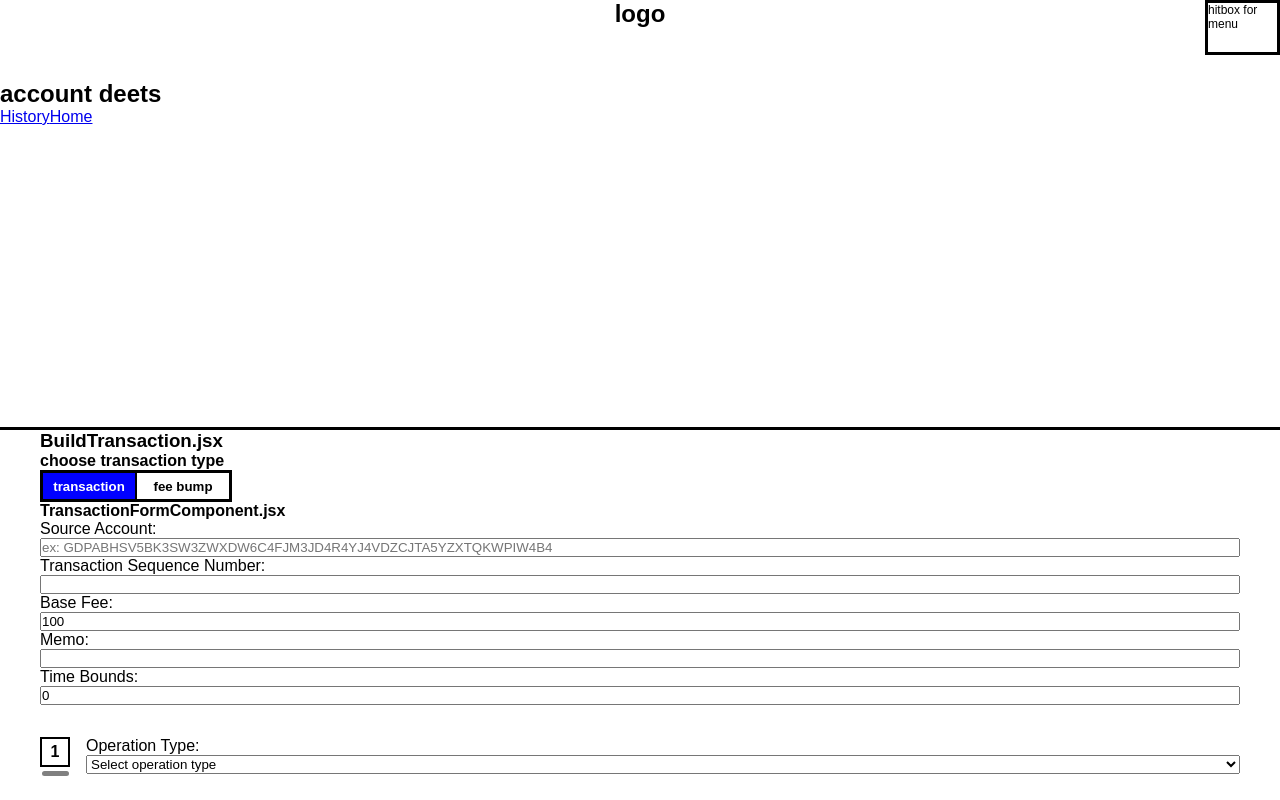
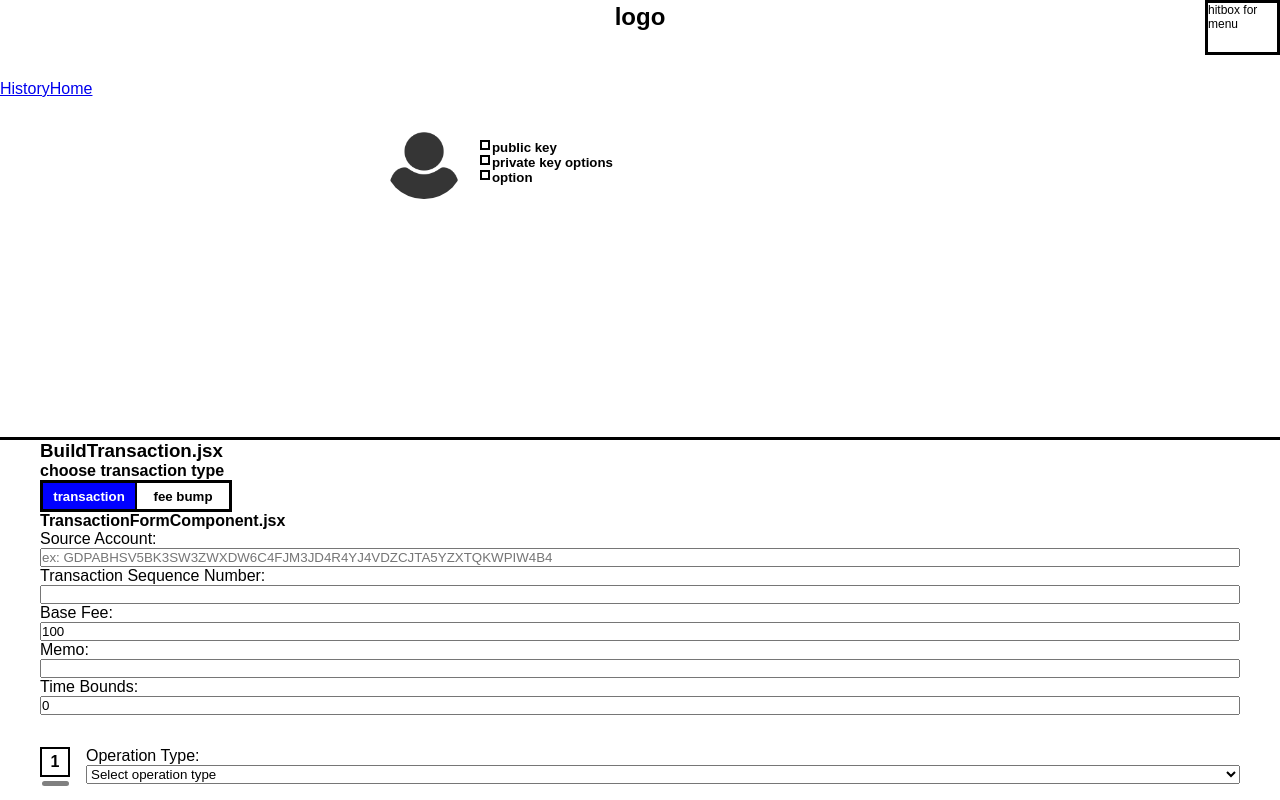
Before and after one commit to aacosta11/stellar-wallet, a React (Create React App) app in the folder client/: page / in a window 1280 px wide. Shown: the top 800 px of the page. Built offline with nearby package versions, Linux system fonts and the light colour scheme.

Commit message:
updated layout

```diff
--- a/client/src/Components/BuildTransaction/Transaction/OperationForms/forms/PaymentFormComponent.jsx
+++ b/client/src/Components/BuildTransaction/Transaction/OperationForms/forms/PaymentFormComponent.jsx
@@ -67,8 +67,6 @@ const PaymentFormComponent = ({id}) => {
                 onChange={handlePublicKeyInputs} value={operationData.sourceAccount}
                 />
             </div>
-            {/* temp data display */}
-            {JSON.stringify(operationData)}
         </div>
     )
 }
--- a/client/src/Components/Shared/Layout.jsx
+++ b/client/src/Components/Shared/Layout.jsx
@@ -1,4 +1,4 @@
-import "../../Styles/body.css";
+import "../../Styles/layout.css";
 import { Outlet } from  "react-router-dom";
 import React from "react";
 import Dashboard from "../../Views/Dashboard/Dashboard";
--- a/client/src/Components/Shared/NavBarComponent.jsx
+++ b/client/src/Components/Shared/NavBarComponent.jsx
@@ -1,15 +1,15 @@
 import React from "react";
 import "../../Styles/navbar.css";
 const NavbarComponent = props => {
-    return (
-        <>
-        <div className="fixed width-100-percent ta-center">
-            <h2>logo</h2>
-        </div>
-        <div id="nav-menu" className="fixed">
-            <p className="small-text">hitbox for menu</p>
-        </div>
-        </>
-    )
+    return (<>
+            <div className="X fixed width-100-percent X-jc-center z-index-10">
+                <div id="logo-wrap" className="">
+                    <h2>logo</h2>
+                </div>
+            </div>
+            <div id="nav-menu" className="fixed">
+                <p className="small-text">hitbox for menu</p>
+            </div>
+        </>)
 }
 export default NavbarComponent;
--- a/client/src/Styles/dashboard.css
+++ b/client/src/Styles/dashboard.css
@@ -2,5 +2,31 @@
     border-bottom: 3px solid black;
     height: 45vh;
     min-height: 250px;
-    max-height: 350px;
+    max-height: 450px;
 }
+.content {
+    width: 40%;
+    max-width: 900px;
+    min-width: 300px;
+    height: 8rem;
+    margin: 0 auto;
+}
+
+#profile-pic-wrap {
+    width: auto;
+    max-width: 126px;
+    min-width: 80px;
+    padding-bottom: 5px;
+}
+
+#profile-pic {
+    border-radius: 50%;
+    height: 65%;
+}
+
+/* placeholder icons */
+.userButtonsIcon {
+    height: 10px;
+    width: 10px;
+    border: 2px solid black;
+}
--- a/client/src/Styles/global.css
+++ b/client/src/Styles/global.css
@@ -1,4 +1,18 @@
 * {margin: 0 ; padding: 0 ; font-family: sans-serif ; box-sizing: border-box; }
+
+html {
+    overflow: scroll;
+    -ms-overflow-style: none;
+    scrollbar-width: none;
+}
+::-webkit-scrollbar {
+    width: 0px;
+    background: transparent;
+}
+
+.test {
+    border: 1px solid red;
+}
 
 /* -------------------------------------------------------------------------- */
 /*                                  POSITION                                  */
@@ -13,7 +27,16 @@
     position: fixed;
 }
 
-
+/* --------------------------------- z index -------------------------------- */
+.z-index-10 {
+    z-index: 10;
+}
+.z-index-9 {
+    z-index: 9;
+}
+.z-index-8 {
+    z-index: 8;
+}
 
 /* -------------------------------------------------------------------------- */
 /*                                  OVERFLOW                                  */
@@ -48,14 +71,12 @@
 /* -------------------------------------------------------------------------- */
 /*                                   HEIGHT                                   */
 /* -------------------------------------------------------------------------- */
-.vh-100 {
+.vh100 {
     height: 100vh;
 }
-.height-cent-100 {
+.height-100-percent {
     height: 100%;
 }
-
-
 
 /* -------------------------------------------------------------------------- */
 /*                                    BLUR                                    */
@@ -164,9 +185,17 @@
 .X-jc-space-evenly {
     justify-content: space-evenly;
 }
+/* ------------------------------ justify self ------------------------------ */
+.X-js-center {
+    justify-self: center;
+}
 /* ------------------------------- align items ------------------------------ */
 .X-ai-center {
     align-items: center;
+}
+/* ------------------------------- align self ------------------------------- */
+.X-as-center {
+    align-self: center;
 }
 /* ----------------------------- flex-direction ----------------------------- */
 .X-fd-column {
--- a/client/src/Styles/body.css
+++ b/client/src/Styles/layout.css
@@ -2,6 +2,7 @@
     position: relative;
     top: 5rem;
 }
+
 #section-content {
     padding: 0 2.5rem;
 }
--- a/client/src/Styles/navbar.css
+++ b/client/src/Styles/navbar.css
@@ -11,3 +11,9 @@
 .small-text {
     font-size: 12px;
 }
+#logo-wrap {
+    padding: .2rem 2rem;
+    background-color: rgba(0, 0, 0, 0.001);
+
+    backdrop-filter: blur(10px);
+}
--- a/client/src/Views/Dashboard/Dashboard.jsx
+++ b/client/src/Views/Dashboard/Dashboard.jsx
@@ -1,13 +1,35 @@
 import React from "react";
 import { Link } from "react-router-dom";
 import "../../Styles/dashboard.css";
+import profilePic from "../../img/anon-profile.png";
 const Dashboard = props => {
     return (
         <>
         <div id="dashboard">
-            <h2>account deets</h2>
             <Link to="/history" >History</Link>
             <Link to="/" >Home</Link>
+            <div className="content X column-gap-1-rem">
+                <div id="profile-pic-wrap" className="X X-jc-center X-ai-center" >
+                    <img src={profilePic} alt="profile-pic" id="profile-pic" />
+                </div>
+                <div id="user-settings" className="X-as-center" >
+                    <div className="X column-gap-2-px">
+                        {/* placeholder icon */}
+                        <div className="userButtonsIcon"></div>
+                        <h5>public key</h5>
+                    </div>
+                    <div className="X column-gap-2-px">
+                        {/* placeholder icon */}
+                        <div className="userButtonsIcon"></div>
+                        <h5>private key options</h5>
+                    </div>
+                    <div className="X column-gap-2-px">
+                        {/* placeholder icon */}
+                        <div className="userButtonsIcon"></div>
+                        <h5>option</h5>
+                    </div>
+                </div>
+            </div>
         </div>
         </>
     )
```
Also changed, not shown: client/src/img/anon-profile.png (added).
